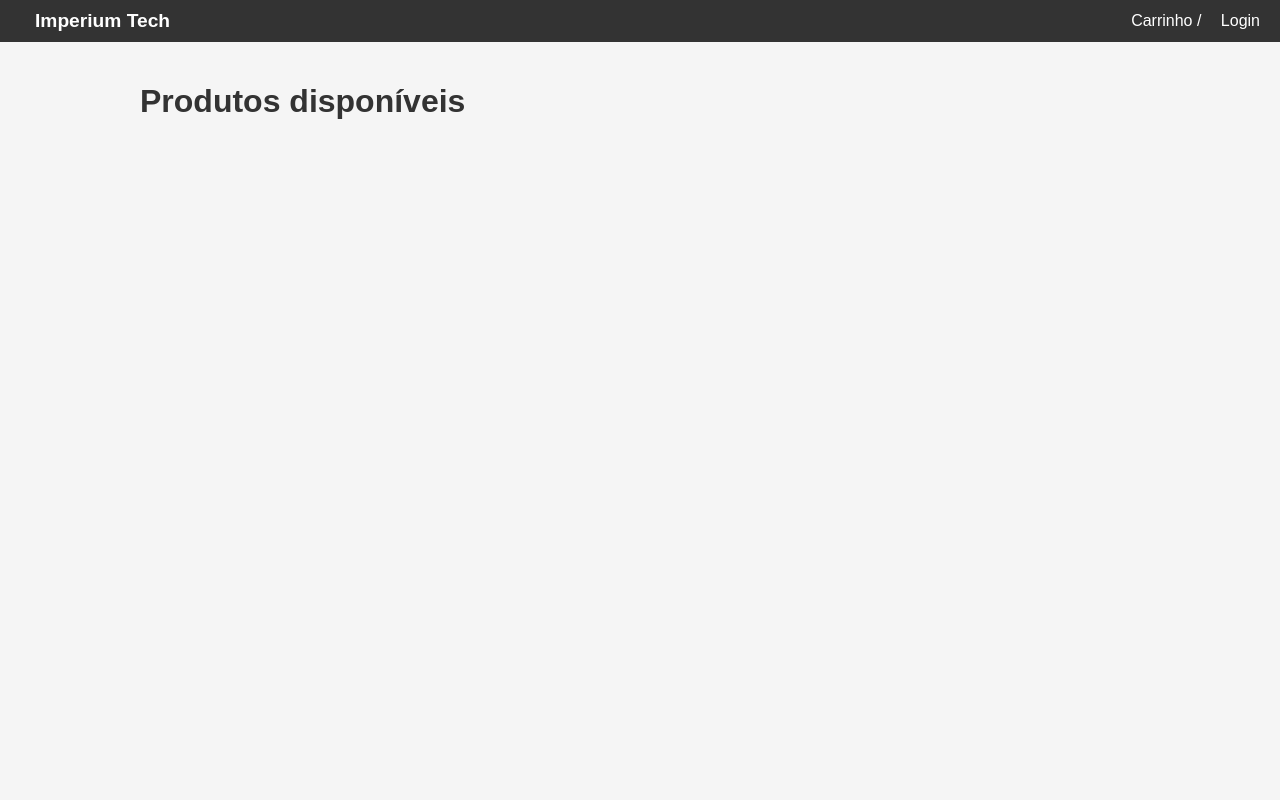
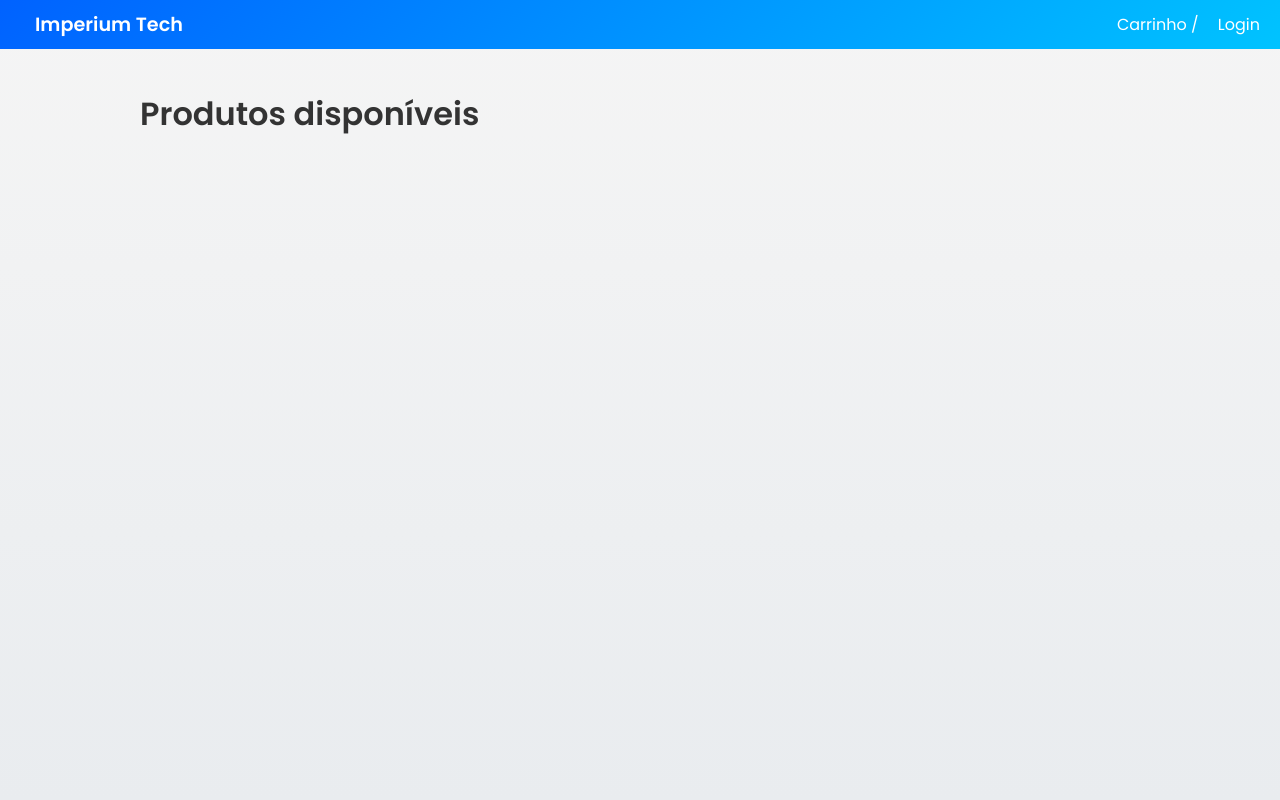
Before and after one commit to Troxx0001/imperium, a Flask app: page / in a window 1280 px wide. Run offline with Flask 3, Linux system fonts and the light colour scheme; data that the repository does not hold is empty.

Commit message:
Improve site design with animations

```diff
--- a/static/css/estilo.css
+++ b/static/css/estilo.css
@@ -1,13 +1,14 @@
 body {
-  font-family: Arial, sans-serif;
-  background-color: #f5f5f5;
+  font-family: 'Poppins', Arial, sans-serif;
+  background: linear-gradient(180deg, #f5f5f5 0%, #e9ecef 100%);
   margin: 0;
   padding: 0;
   color: #333;
+  min-height: 100vh;
 }
 
 .navbar {
-  background-color: #333;
+  background: linear-gradient(135deg, #0062ff, #00c3ff);
   color: #fff;
   padding: 10px 20px;
   display: flex;
@@ -18,9 +19,13 @@ body {
   color: #fff;
   margin-left: 15px;
   text-decoration: none;
+  transition: opacity 0.3s;
+}
+.navbar a:hover {
+  opacity: 0.8;
 }
 .navbar .logo {
-  font-weight: bold;
+  font-weight: 600;
   font-size: 1.2em;
 }
 
--- a/static/js/loja.js
+++ b/static/js/loja.js
@@ -2,7 +2,16 @@ document.addEventListener('DOMContentLoaded', function () {
   const flashes = document.querySelectorAll('.flash-message');
   if (flashes.length) {
     setTimeout(() => {
-      flashes.forEach(el => el.style.display = 'none');
+      flashes.forEach(el => {
+        el.classList.add('fade-out');
+        setTimeout(() => el.remove(), 500);
+      });
     }, 3000);
   }
+
+  // reveal product cards with a staggered effect
+  const produtos = document.querySelectorAll('.produto');
+  produtos.forEach((card, idx) => {
+    setTimeout(() => card.classList.add('reveal'), idx * 100);
+  });
 });
--- a/templates/base.html
+++ b/templates/base.html
@@ -2,7 +2,11 @@
 <html lang="pt-br">
 <head>
   <meta charset="UTF-8">
+  <meta name="viewport" content="width=device-width, initial-scale=1">
   <title>Loja de Informática</title>
+  <link rel="preconnect" href="https://fonts.googleapis.com">
+  <link rel="preconnect" href="https://fonts.gstatic.com" crossorigin>
+  <link href="https://fonts.googleapis.com/css2?family=Poppins:wght@400;600&display=swap" rel="stylesheet">
   <link rel="stylesheet" href="{{ url_for('static', filename='css/estilo.css') }}">
 </head>
 <body>
```
Also changed, not shown: other parts of static/css/estilo.css (+24 -2 lines).
